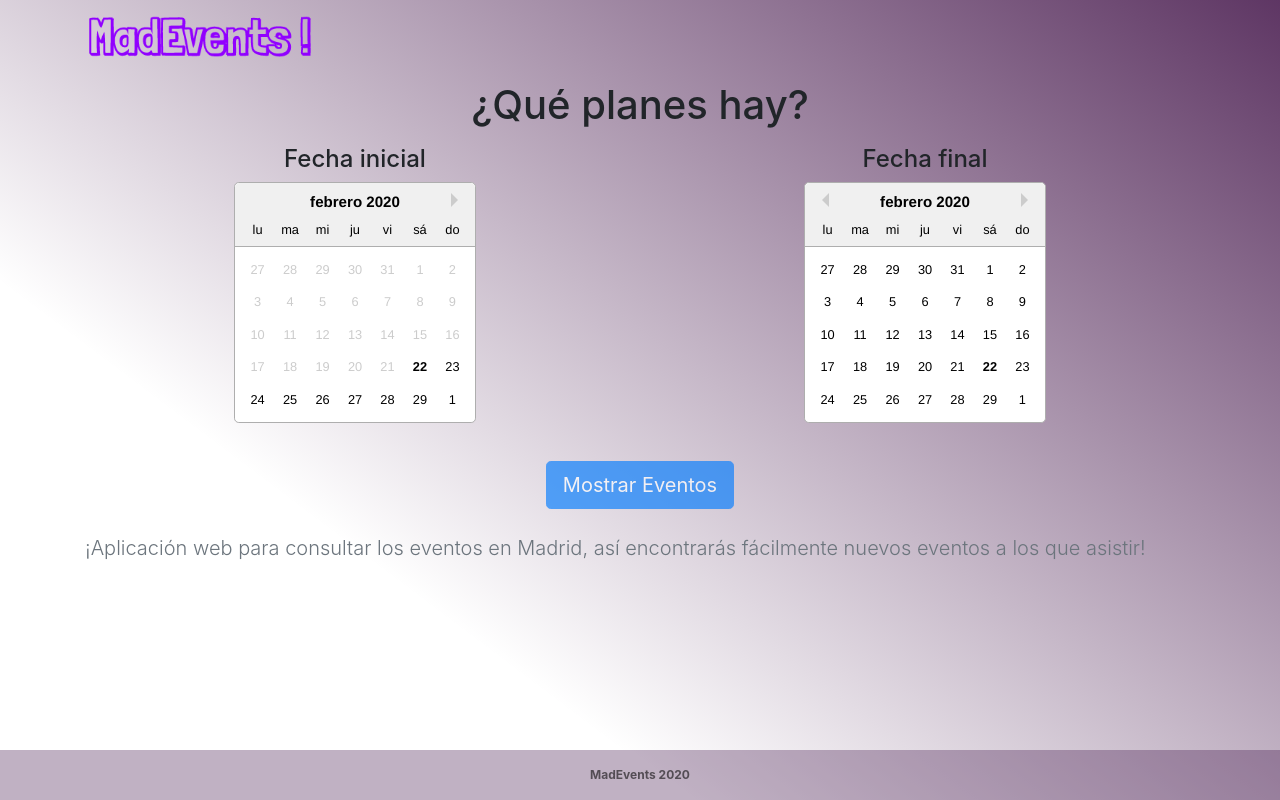
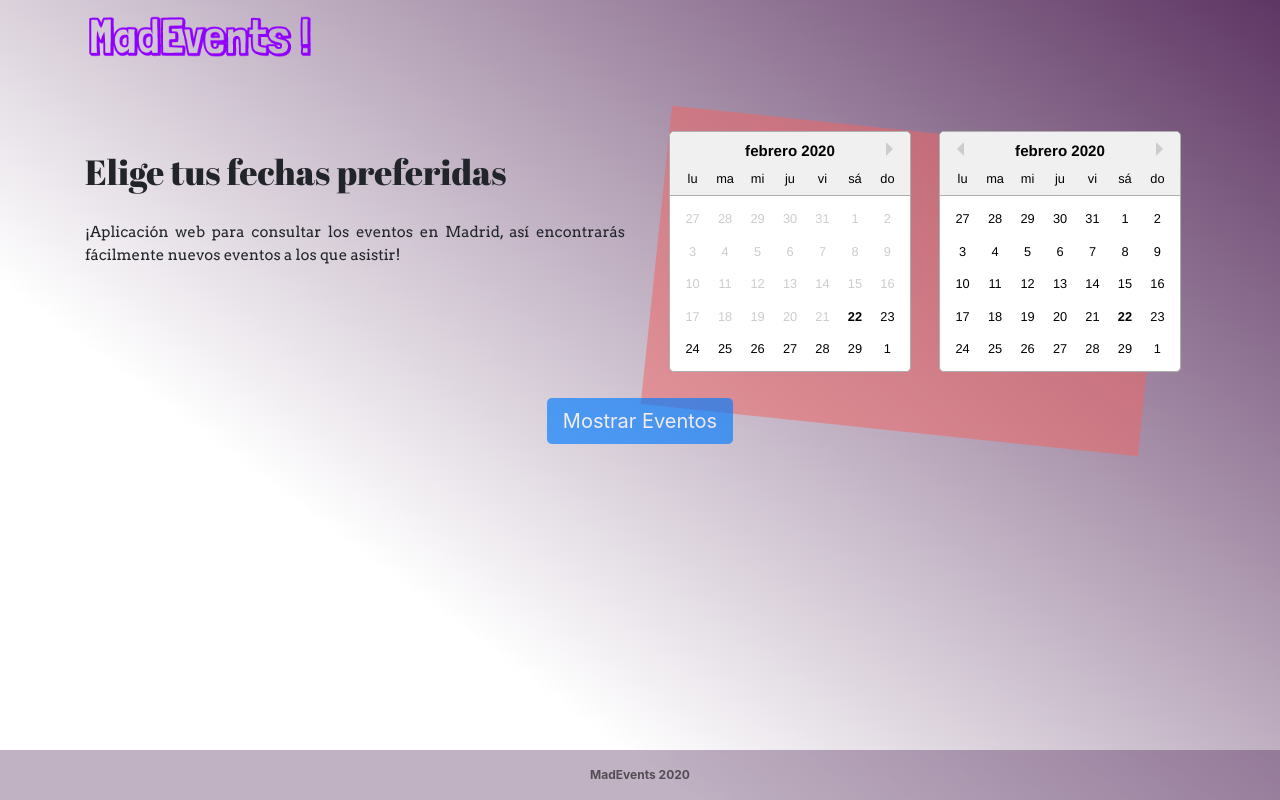
Before and after one commit to Stainless-Nata/madevents, a React (Create React App) app in the folder client/: page / in a window 1280 px wide. Built offline with nearby package versions, Linux system fonts and the light colour scheme; no server answers; what google-maps-react would draw is missing.

Commit message:
Restyle landing

```diff
--- a/client/src/components/Landing.js
+++ b/client/src/components/Landing.js
@@ -4,7 +4,7 @@ import getData from '../service/serverData.js';
 import DatePicker, { registerLocale } from 'react-datepicker';
 import es from 'date-fns/locale/es';
 import 'react-datepicker/dist/react-datepicker.css';
-import Logo from '../images/logo.png';
+import '../stylesheet/landing.scss';
 
 import Button from 'react-bootstrap/Button';
 import Container from 'react-bootstrap/Container';
@@ -52,14 +52,22 @@ class Landing extends React.Component {
 
   render() {
     return (
-      <Container className='text-center'>
-        <h1 className='header--title'>¿Qué planes hay?</h1>
-
-        <main>
+      <Container className='main text-center'>
         <Row>
-            <Col className='p-2'>
-              <h4>Fecha inicial</h4>
+          <Col>
+            <section className='main--section'>
+              <h1 className='main--section__title'>Elige tus fechas preferidas</h1>
+              <p className='main--section__info text-justify'>
+                ¡Aplicación web para consultar los eventos en Madrid, así encontrarás fácilmente nuevos eventos a los
+                que asistir!
+              </p>
+            </section>
+          </Col>
+          <Col>
+            <div className='rectangle'></div>
+            <section className='date--section d-flex justify-content-around'>
               <DatePicker
+                className='date--section__calendar'
                 selected={this.state.startDate}
                 selectsStart
                 startDate={this.state.startDate}
@@ -70,11 +78,8 @@ class Landing extends React.Component {
                 dateFormat='dd/MM/yyyy'
                 inline
               />
-            </Col>
-
-            <Col className='p-2'>
-              <h4>Fecha final</h4>
               <DatePicker
+                className='date--section__calendar'
                 selected={this.state.endDate}
                 selectsEnd
                 startDate={this.state.startDate}
@@ -85,10 +90,12 @@ class Landing extends React.Component {
                 dateFormat='dd/MM/yyyy'
                 inline
               />
+            </section>
           </Col>
+        </Row>
 
-            <Col className='p-4 d-flex justify-content-center' md={{ span: 6, offset: 3 }}>
         <Link
+          className='button--link'
           to={{
             pathname: '/main',
             state: {
@@ -97,6 +104,7 @@ class Landing extends React.Component {
           }}
         >
           <Button
+            className='button'
             variant='primary'
             size='lg'
             disabled={this.state.startDate === null || this.state.endDate === null}
@@ -104,15 +112,6 @@ class Landing extends React.Component {
             Mostrar Eventos
           </Button>
         </Link>
-            </Col>
-          </Row>
-          <section className='lead text-muted'>
-            <p className='text-justify'>
-              ¡Aplicación web para consultar los eventos en Madrid, así encontrarás fácilmente nuevos eventos a los que
-              asistir!
-            </p>
-          </section>
-        </main>
       </Container>
     );
   }
--- /dev/null
+++ b/client/src/stylesheet/landing.scss
@@ -0,0 +1,65 @@
+@import 'variables.scss';
+
+.main {
+  padding-bottom: $footerHeigth;
+  padding-top: $headerHeigth;
+}
+
+.main--section {
+  padding: 20px 0;
+  &__title {
+    font-family: $fontTitle;
+    font-size: 25px;
+    text-align: start;
+
+    @media (min-width: 1024px) {
+      font-size: 35px;
+    }
+  }
+  &__info {
+    font-family: $fontBody;
+    font-size: 15px;
+    padding: 0 5px;
+    @media (min-width: 768px) {
+      padding: 20px 0;
+    }
+  }
+}
+
+.date--section {
+  flex-direction: column;
+  align-items: center;
+  justify-content: center;
+  @media (min-width: 768px) {
+    flex-direction: row;
+  }
+}
+
+.button {
+  background-color: rgb(238, 103, 103);
+  border: rgb(238, 103, 103);
+  margin: 20px 0 15px 0;
+  @media (min-width: 768px) {
+    margin: 20px 0 15px 0;
+  }
+  &--link {
+    color: rgb(255, 255, 255);
+    font-weight: 700;
+    text-decoration: none;
+  }
+}
+
+.rectangle {
+  height: 550px;
+  width: 250px;
+  transform: rotate(10deg);
+  position: absolute;
+  z-index: 0.9;
+  background-color: rgba(238, 103, 103, 0.541);
+
+  @media (min-width: 768px) {
+    height: 300px;
+    width: 500px;
+    transform: rotate(6deg);
+  }
+}
```
Lines whose indentation alone changed are shown as unchanged.
